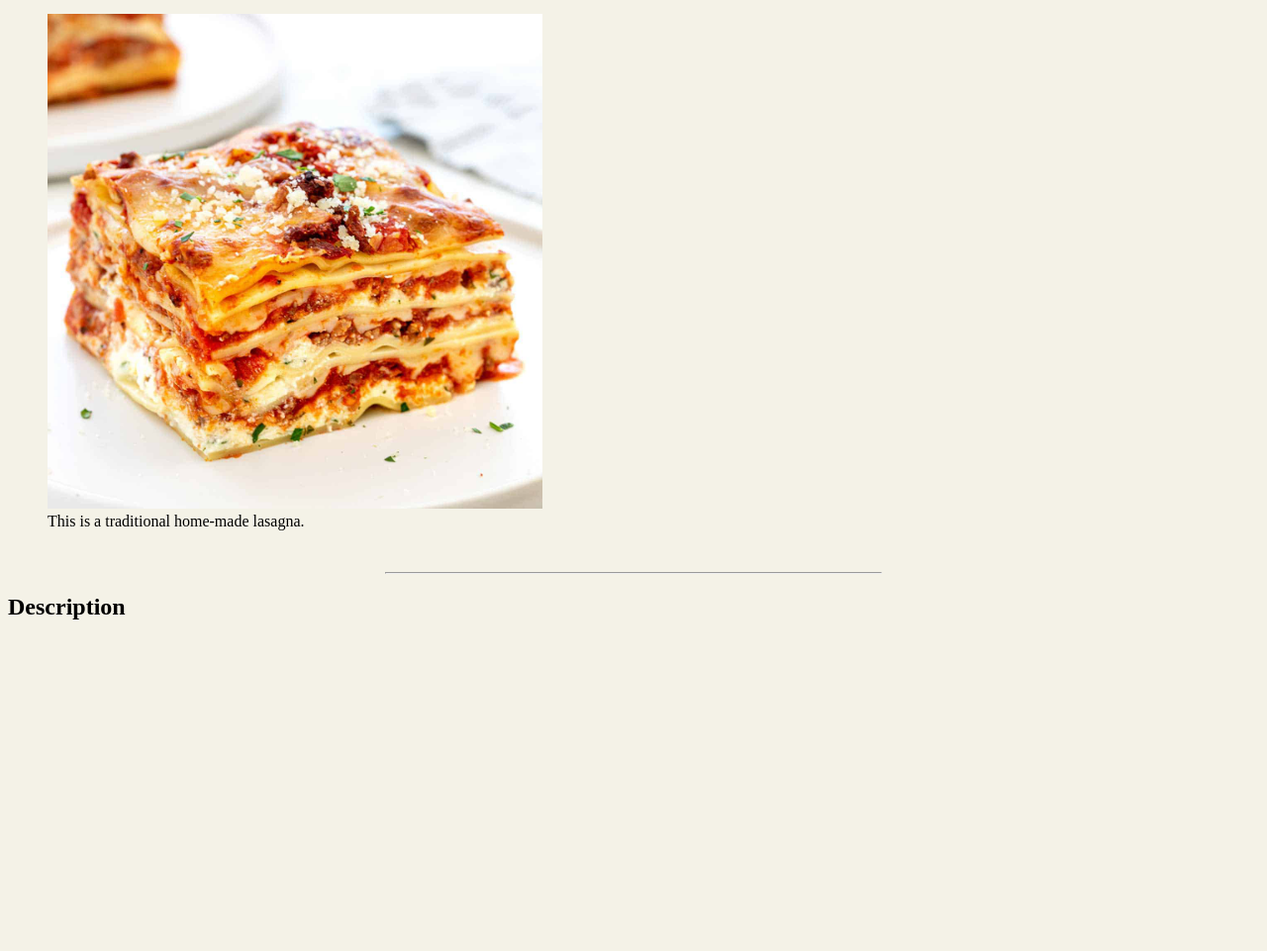
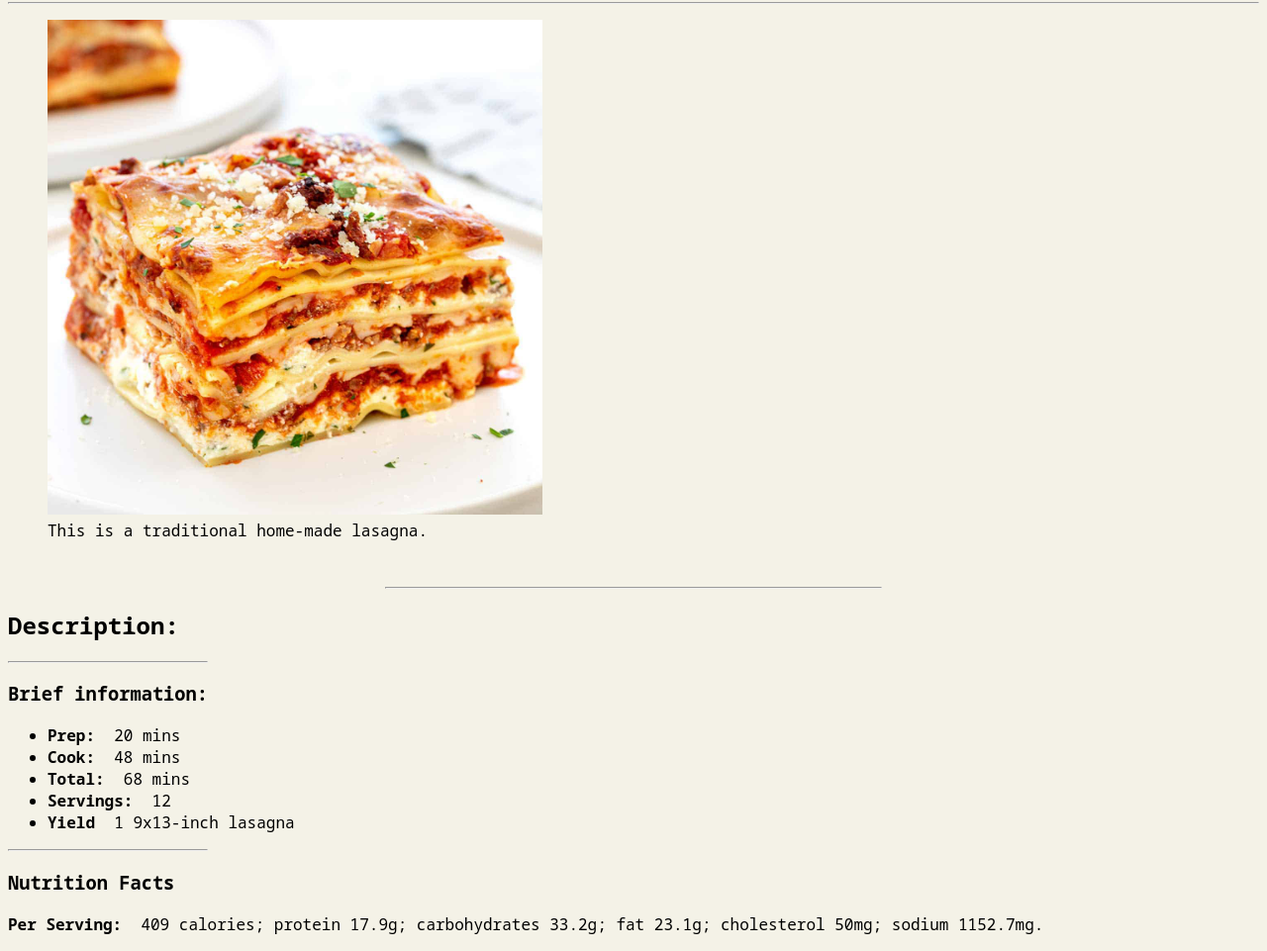
Before and after one commit to sayedak/odin-recipes, a plain HTML site: page recipes/lasagna.html in a window 1280 px wide. Shown: the part 84-1045 px from the top of the page at 99% size. Before the commit the page ends 800 px from the top, so only its background shows below. Drawn offline with Linux system fonts and the light colour scheme.

Commit message:
Added new font style to the website. Source= Google Fonts.

```diff
--- a/recipes/lasagna.html
+++ b/recipes/lasagna.html
@@ -4,6 +4,12 @@
     <meta charset="UTF-8">
     <meta http-equiv="X-UA-Compatible" content="IE=edge">
     <meta name="viewport" content="width=device-width, initial-scale=1.0">
+    <link href="https://fonts.googleapis.com/css2?family=Noto+Sans+Mono:wght@300&display=swap" rel="stylesheet">
+    <style>
+        body{
+            font-family: 'Noto Sans Mono', monospace;
+        }
+    </style>
     <title>Lasagna</title>
 </head>
 <body style="background-color:#f4f1e5ea;">
@@ -16,6 +22,18 @@
         </figcaption>
     </figure><br>
     <hr width="500">
-    <h2>Description</h2>
+    <h2>Description:</h2>
+    <hr width="200" align="left">
+    <h3>Brief information:</h3>
+        <ul>
+            <li><strong>Prep:</strong>&nbsp 20 mins</li>
+            <li><strong>Cook:</strong>&nbsp 48 mins</li>
+            <li><strong>Total:</strong>&nbsp 68 mins</li>
+            <li><strong>Servings:</strong>&nbsp 12</li>
+            <li><strong>Yield</strong>&nbsp 1 9x13-inch lasagna</li>
+        </ul>
+    <hr width="200" align="left">
+    <h3>Nutrition Facts</h3>
+        <p><strong>Per Serving:</strong>&nbsp 409 calories; protein 17.9g; carbohydrates 33.2g; fat 23.1g; cholesterol 50mg; sodium 1152.7mg.</p>
 </body>
 </html>
```
Also changed, not shown: index.html (+6 -0 lines).
